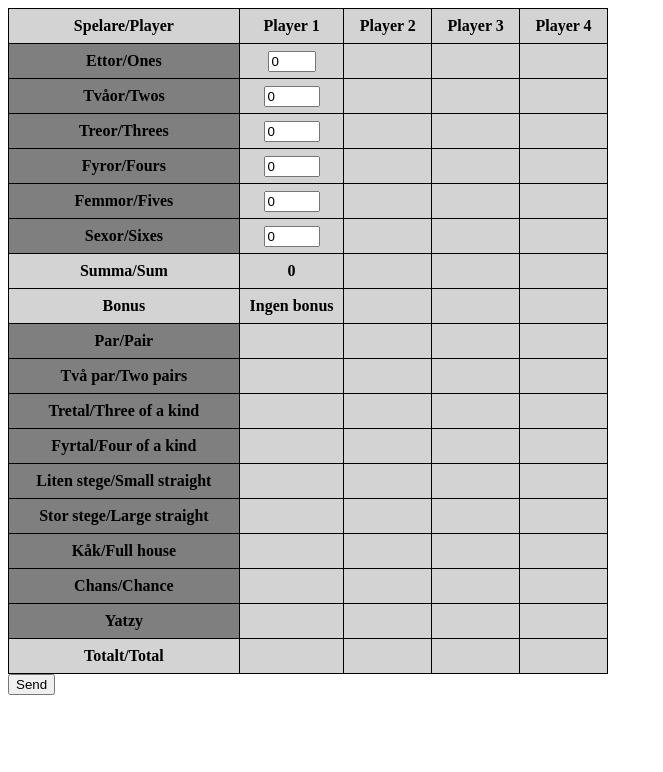
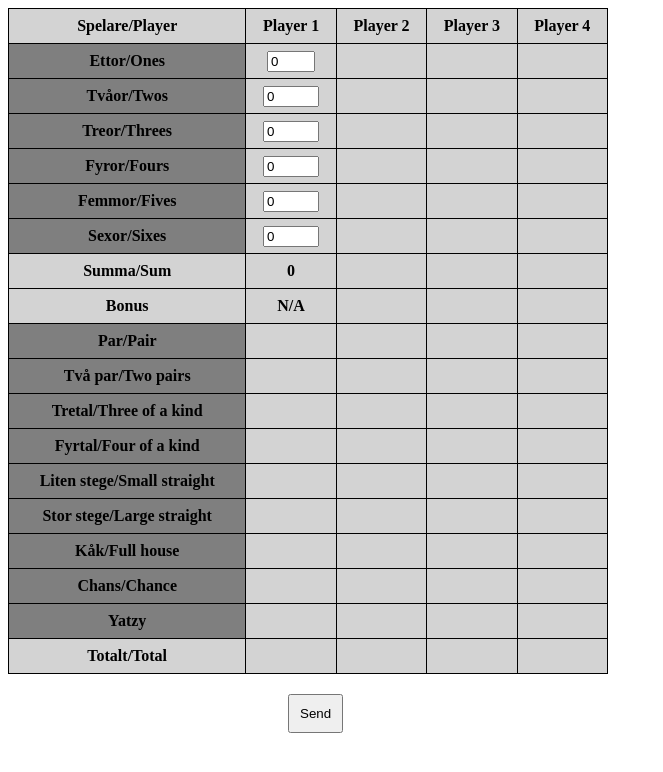
Before and after one commit to peringe99/yatzy, a plain HTML site: page index.html in a window 1280 px wide. Both pictures are taken after a click on the button "Send". Shown: the whole page, without its empty margins (0-663 px from the left). Drawn offline with Linux system fonts and the light colour scheme.

Commit message:
changed styling on send button

```diff
--- a/style.css
+++ b/style.css
@@ -38,6 +38,11 @@ th {
     padding: .5rem;
 }
 
+#btnSend{
+    margin-top: 20px;
+    margin-left: 280px;
+    padding: 10px;
+}
 
 /* table tr td:nth-child(2) {
     border-bottom: 3px solid red;
--- a/yatzy.js
+++ b/yatzy.js
@@ -16,11 +16,8 @@ document.addEventListener("DOMContentLoaded", function(e) {
 
         if (sum >= 63) {
             bonus.innerHTML = parseInt(50)
-        } else{
-            bonus.innerHTML = ("Ingen bonus")
+        } else {
+            bonus.innerHTML = ("N/A")
         }
-
-
     })
-
 });
```
